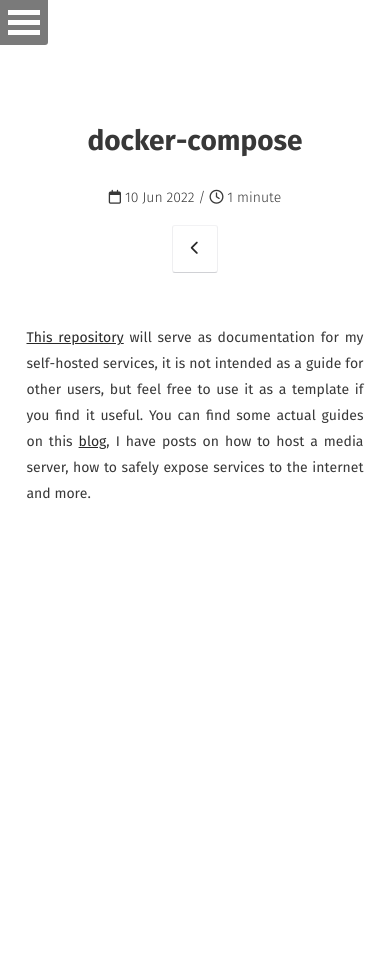
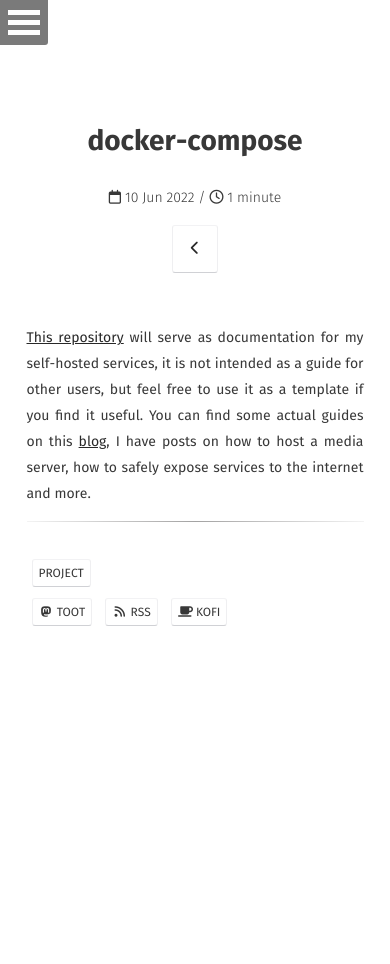
Before and after one commit to FuzzyGrim/blog, a Jekyll site: the page built from _posts/projects/2022-06-10-docker-compose.md, in a window 390 px wide. Built offline with Jekyll 4.4.1, drawn with Linux system fonts in a browser that asks for light colours; some web fonts are replaced.

Commit message:
fix tags and social divs on small screens

```diff
--- a/_includes/meta.html
+++ b/_includes/meta.html
@@ -4,7 +4,7 @@
     <div class="tags-div">
         <span class="entry-tags">{% for tag in page.tags %}<a href="{{ site.url }}/tags/#{{ tag }}" title="Pages tagged {{ tag }}" class="tag"><span class="term">{{ tag }}</span></a>{% unless forloop.last %}{% endunless %}{% endfor %}</span>
     </div>
-    <div class="support-div">
+    <div class="social-div">
         <a href="https://toot.karamoff.dev/?text={{ page.title }}%0D%0A{{ site.url }}{{ page.url }}" title="Share on Mastodon" class="tag">
             <span class="term"><i class="fab fa-mastodon fa-fw"></i> Toot</span>
         </a>
--- a/_sass/site.scss
+++ b/_sass/site.scss
@@ -171,20 +171,18 @@ body {
 		}
 	}
 }
-header .entry-meta {
-	display: none; // hide header meta on small screens
-	@media #{$notsmall} {
-		display: block;
-	}
-}
 .entry-title a {
     text-decoration: none;
 }
 .tags-div {
-	float: left;
+	@media #{$notmedium} {
+		float: left;
+	}
 }
-.support-div {
-	float: right;
+.social-div {
+	@media #{$notmedium} {
+		float: right;
+	}
 }
 
 .feature {
--- a/_sass/variables.scss
+++ b/_sass/variables.scss
@@ -38,3 +38,4 @@ $small               : "only screen and (max-width: 30em)";
 $medium              : "only screen and (min-width: 30.1em) and (max-width: 48em)";
 $large               : "only screen and (min-width: 48.1em) and (max-width: 62.5em)";
 $notsmall            : "only screen and (min-width: 48em)";
+$notmedium           : "only screen and (min-width: 62.5em)";
```
